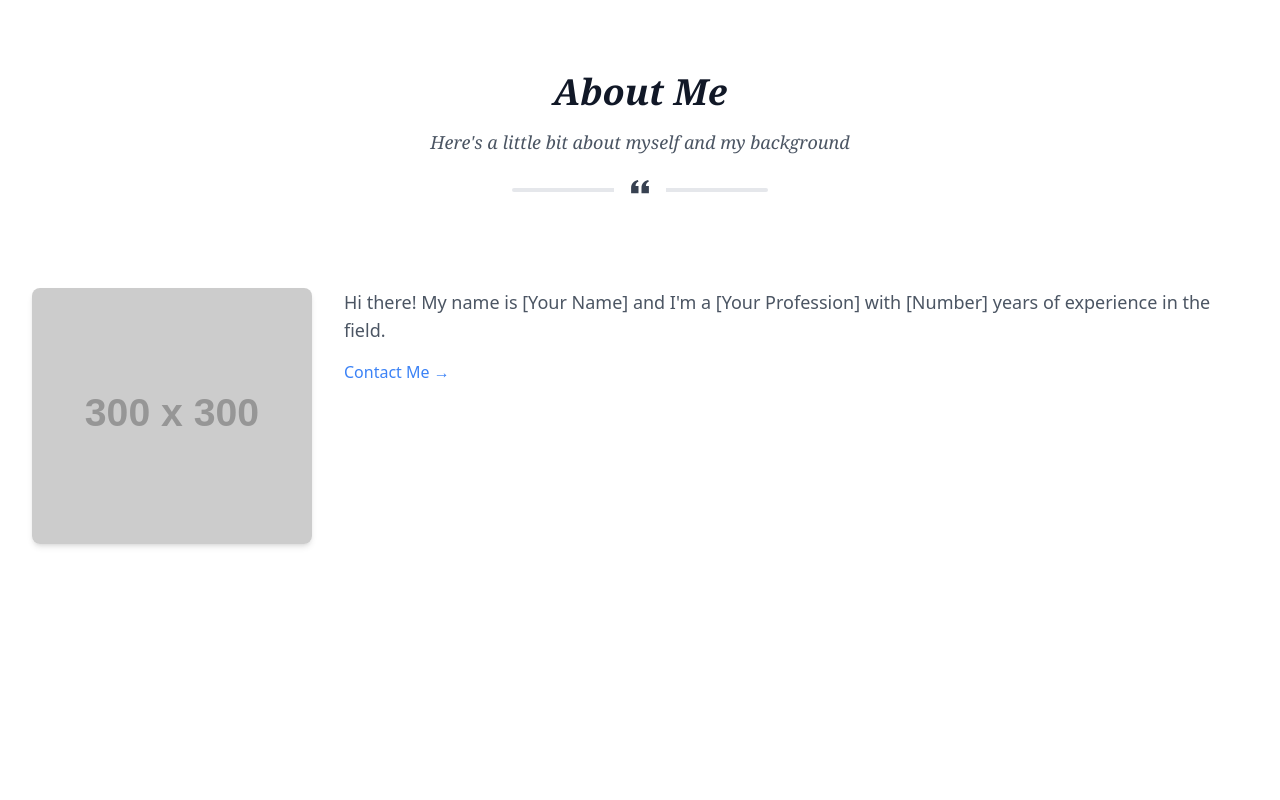
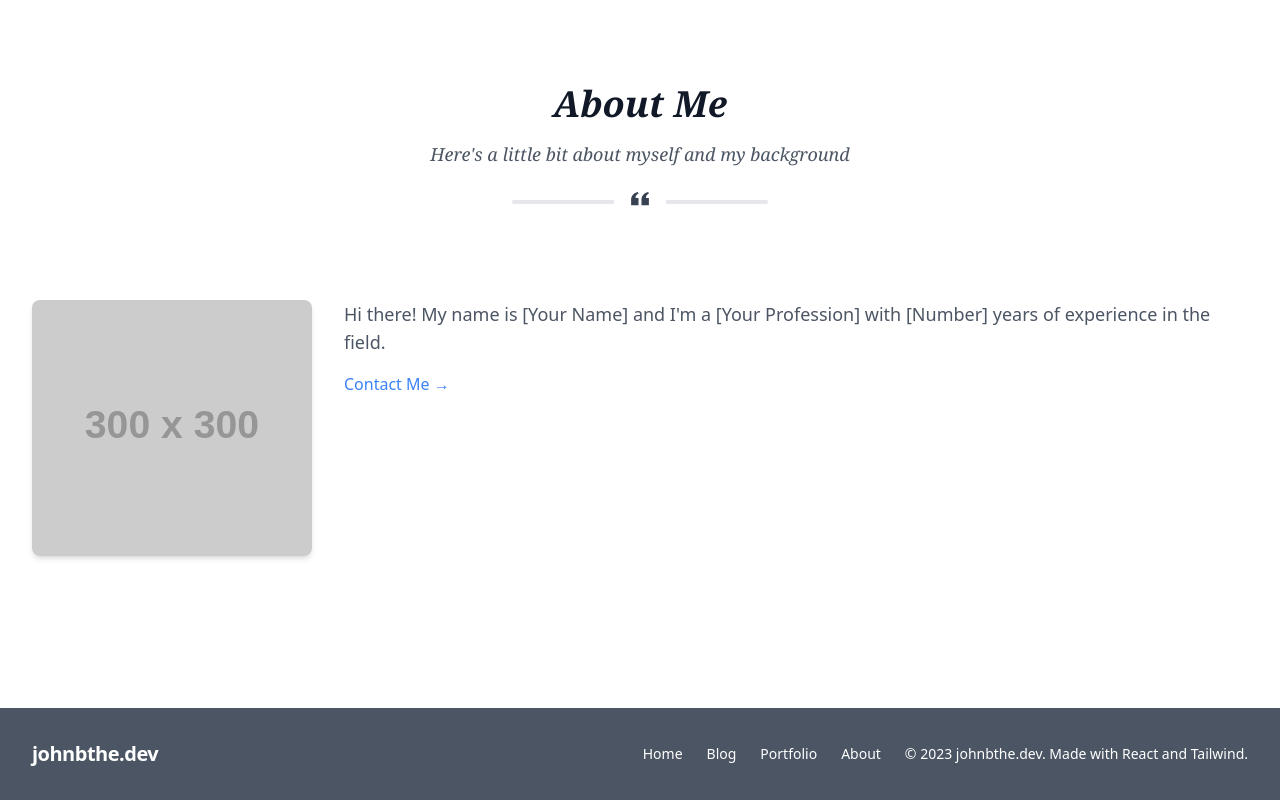
Before and after one commit to johnbthedev/johnbthe.dev, a React (Vite) app in the folder frontend/: page / in a window 1280 px wide. Shown: the part 2480-3280 px from the top of the page. Before the commit the page ends 3176 px from the top, so only its background shows below. Built offline with nearby package versions, Linux system fonts and the light colour scheme.

Commit message:
added Footer component and modified Blog

```diff
--- a/frontend/src/App.jsx
+++ b/frontend/src/App.jsx
@@ -3,6 +3,7 @@ import Hero from "./components/Hero";
 import Blog from "./components/Blog";
 import Portfolio from "./components/Portfolio";
 import About from "./components/About";
+import Footer from "./components/Footer";
 
 export default function App() {
   return (
@@ -12,6 +13,7 @@ export default function App() {
       <Blog />
       <Portfolio />
       <About />
+      <Footer />
     </>
   );
 }
--- a/frontend/src/components/Blog.jsx
+++ b/frontend/src/components/Blog.jsx
@@ -43,7 +43,7 @@ export default function Blog() {
                   </h3>
                 </a>
                 <p className="mt-1 text-sm text-gray-500">April 1, 2023</p>
-                <p className="mt-1 text-sm text-gray-500">
+                <p className="mt-1 text-gray-500">
                   Lorem ipsum dolor sit amet, consectetur adipiscing elit.
                   Vivamus bibendum dolor at consequat rhoncus.
                 </p>
--- /dev/null
+++ b/frontend/src/components/Footer.jsx
@@ -0,0 +1,36 @@
+import React from "react";
+
+export default function Footer() {
+  return (
+    <footer className="bg-gray-600 text-white py-8">
+      <div className="container max-w-7xl mx-auto px-4 sm:px-6 lg:px-8">
+        <div className="lg:flex lg:items-center lg:justify-between">
+          <div className="mb-4 lg:mb-0">
+            <span className="font-semibold text-xl tracking-tight">
+              johnbthe.dev
+            </span>
+          </div>
+          <div className="lg:flex lg:items-center">
+            <div className="text-sm">
+              <a href="#" className="block mt-4 lg:inline-block lg:mt-0 mr-6">
+                Home
+              </a>
+              <a href="#" className="block mt-4 lg:inline-block lg:mt-0 mr-6">
+                Blog
+              </a>
+              <a href="#" className="block mt-4 lg:inline-block lg:mt-0 mr-6">
+                Portfolio
+              </a>
+              <a href="#" className="block mt-4 lg:inline-block lg:mt-0 mr-6">
+                About
+              </a>
+              <span className="text-sm block mt-4 lg:inline-block lg:mt-0">
+                &copy; 2023 johnbthe.dev. Made with React and Tailwind.
+              </span>
+            </div>
+          </div>
+        </div>
+      </div>
+    </footer>
+  );
+}
```
